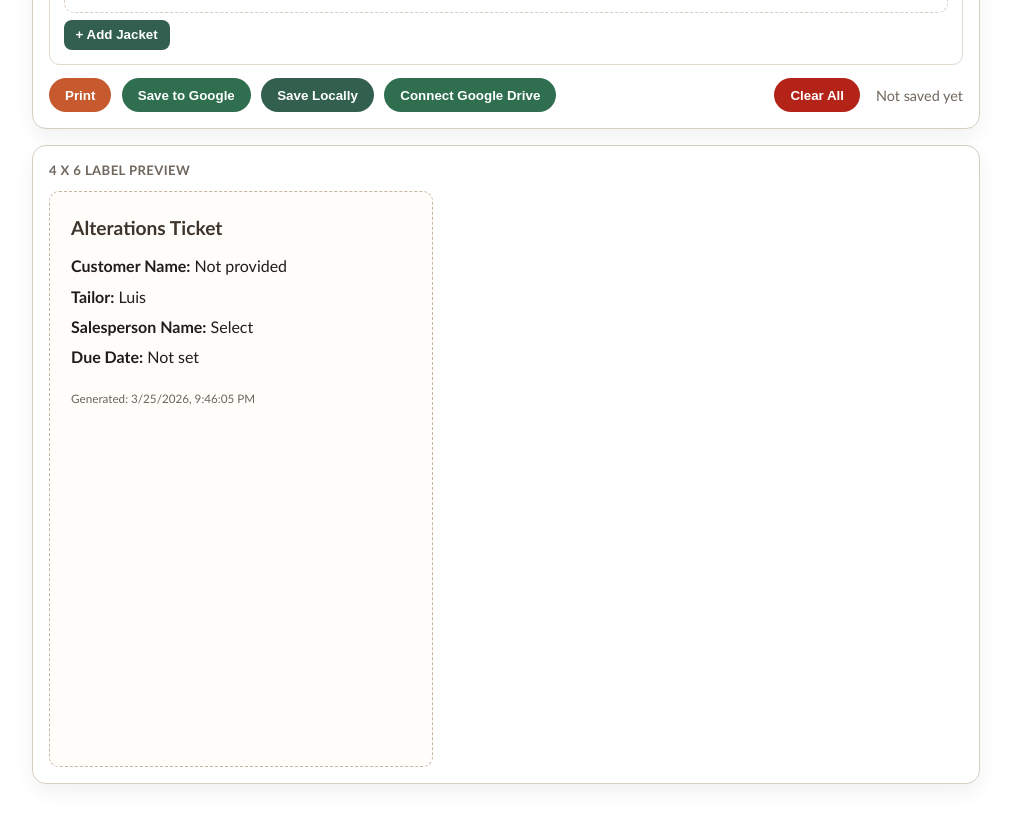
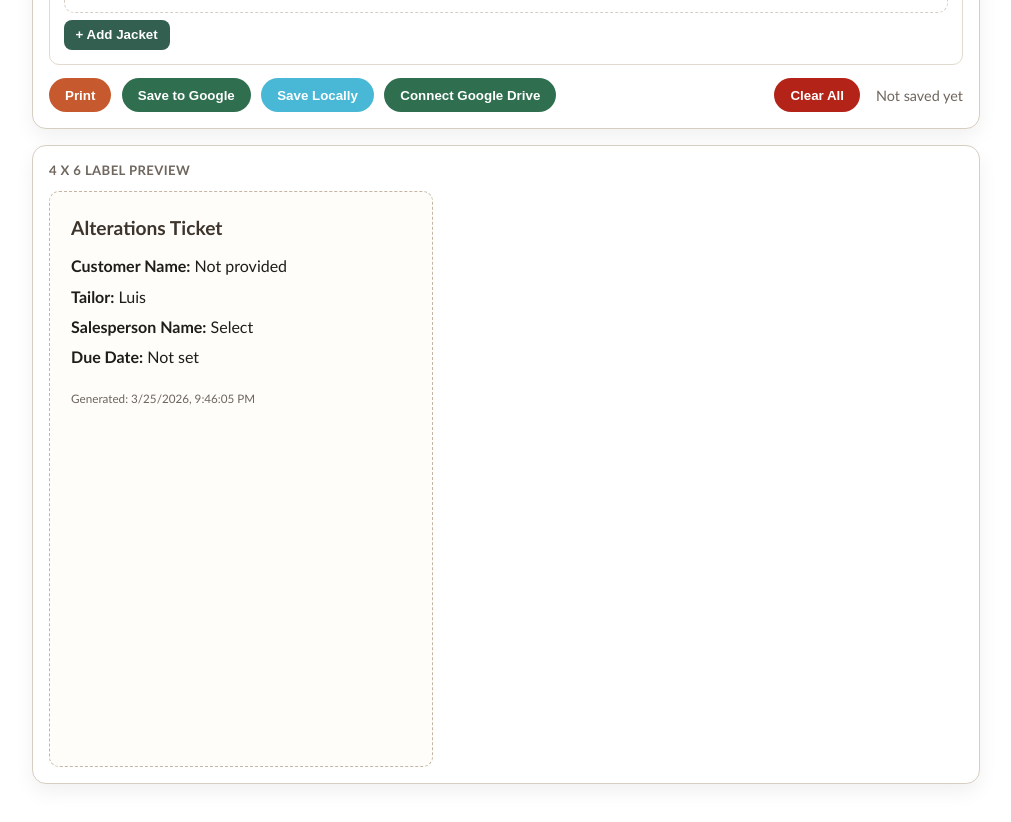
Before and after one commit to jhilla320/JMueser-alterations-ticket-tool, a plain HTML site: page index.html in a window 1280 px wide. Shown: the part 1189-2011 px from the top of the page, without its empty margins (134-1145 px from the left). Drawn offline with Linux system fonts and the light colour scheme.

Commit message:
Set save locally button color

```diff
--- a/styles.css
+++ b/styles.css
@@ -387,12 +387,12 @@ textarea {
 }
 
 #saveBtn {
-  background: #325f4e;
+  background: #49b8d7;
   color: #ffffff;
 }
 
 #saveBtn:hover {
-  background: #294e40;
+  background: #3aa5c4;
 }
 
 #driveAuthBtn,
```
